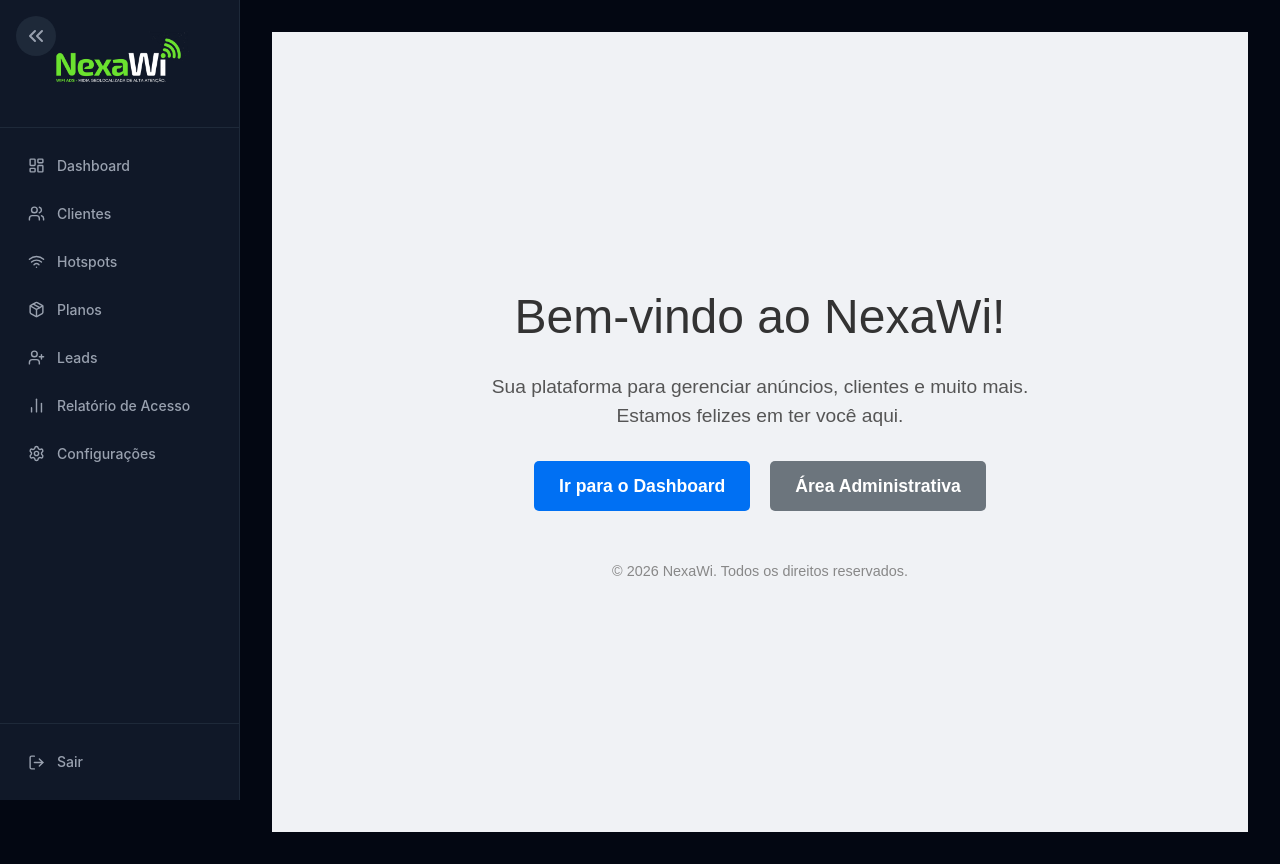
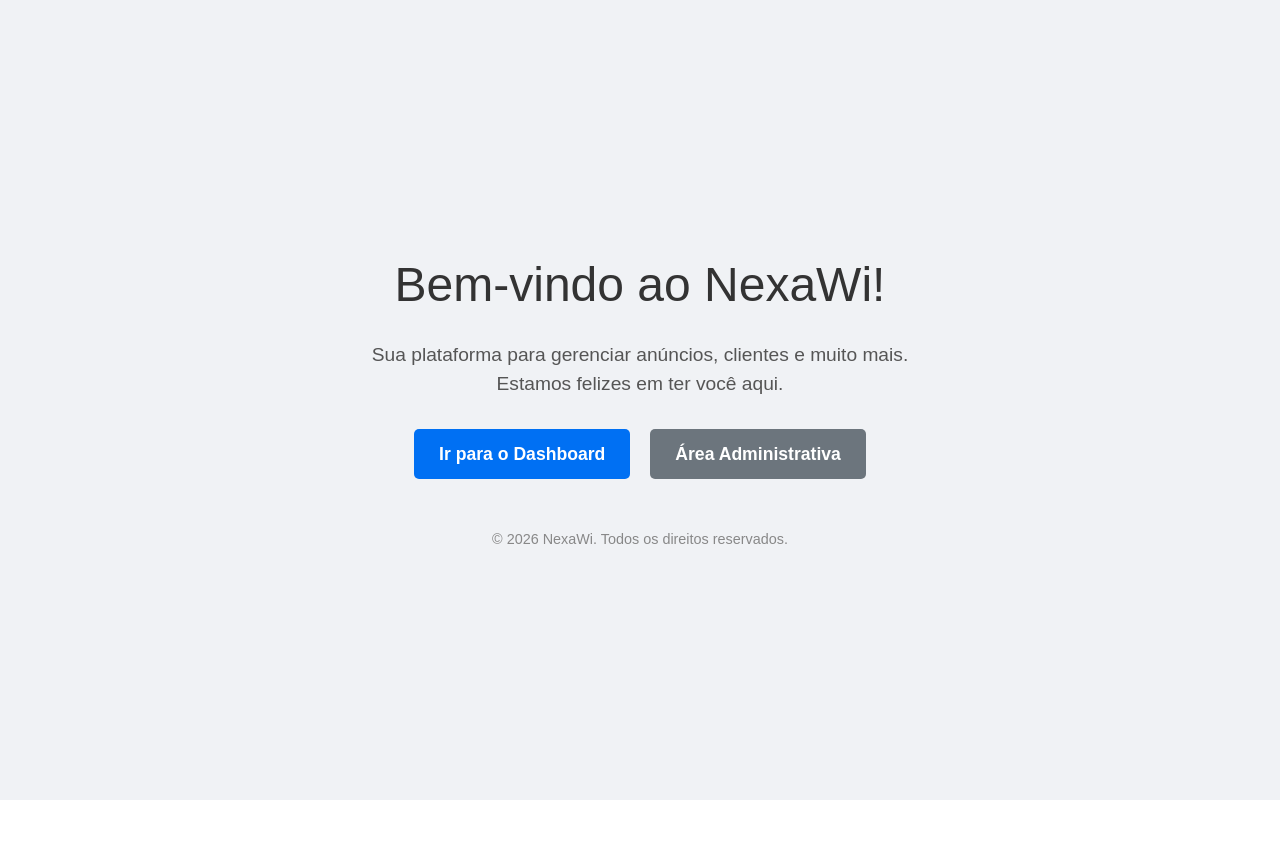
Before and after one commit to jamesnebou/nexawi-ads, a Next.js app: page / in a window 1280 px wide. After the commit the page ends 800 px from the top, so only its background shows below. Built offline with nearby package versions, Linux system fonts and the light colour scheme.

Commit message:
Volta ao funcional

```diff
--- a/src/app/layout.js
+++ b/src/app/layout.js
@@ -1,68 +1,14 @@
-// src/app/layout.js
-'use client'
-
-import { useState } from 'react'
-import { X, Menu, ChevronsLeft, ChevronsRight } from 'lucide-react'
-import Sidebar from '../components/Sidebar'
 import './globals.css'
 
+export const metadata = {
+  title: 'NexaWi ADS',
+  description: 'Painel Administrativo NexaWi ADS',
+}
+
 export default function RootLayout({ children }) {
-  const [isMobileSidebarOpen, setIsMobileSidebarOpen] = useState(false)
-  const [isDesktopSidebarCollapsed, setIsDesktopSidebarCollapsed] = useState(false)
-
-  const sidebarWidthClass = isDesktopSidebarCollapsed ? 'w-20' : 'w-60'
-  const mainMarginClass = isDesktopSidebarCollapsed ? 'md:ml-20' : 'md:ml-60'
-
   return (
     <html lang="pt-BR">
-      <head>
-        <link rel="icon" href="/minha-logo-icon.png" /> {/* Favicon */}
-        {/* Outras tags meta, title, etc. podem ir aqui se você tiver */}
-      </head>
-      <body>
-        <div className="flex min-h-screen bg-gray-950">
-          {/* Botão para abrir/fechar sidebar no mobile (canto superior direito) */}
-          <button
-            className="fixed top-4 right-4 z-50 p-2 rounded-full bg-gray-800 text-gray-400 md:hidden hover:bg-gray-700 transition-colors"
-            onClick={() => setIsMobileSidebarOpen(!isMobileSidebarOpen)}
-          >
-            {isMobileSidebarOpen ? <X size={24} /> : <Menu size={24} />}
-          </button>
-
-          {/* Botão para encolher/expandir sidebar no desktop (canto superior esquerdo) */}
-          <button
-            className="fixed top-4 left-4 z-50 p-2 rounded-full bg-gray-800 text-gray-400 hidden md:block hover:bg-gray-700 transition-colors"
-            onClick={() => setIsDesktopSidebarCollapsed(!isDesktopSidebarCollapsed)}
-          >
-            {isDesktopSidebarCollapsed ? <ChevronsRight size={24} /> : <ChevronsLeft size={24} />}
-          </button>
-
-          {/* Overlay para mobile quando sidebar está aberto */}
-          {isMobileSidebarOpen && (
-            <div
-              className="fixed inset-0 bg-black/50 z-30 md:hidden"
-              onClick={() => setIsMobileSidebarOpen(false)}
-            />
-          )}
-
-          {/* Sidebar */}
-          <aside
-            className={`fixed inset-y-0 left-0 z-40 bg-gray-900 border-r border-gray-800 flex-col transition-all duration-300 ease-in-out
-              ${isMobileSidebarOpen ? "translate-x-0 flex" : "-translate-x-full hidden"}
-              md:translate-x-0 md:flex ${sidebarWidthClass}`}
-          >
-            <Sidebar
-              onClose={() => setIsMobileSidebarOpen(false)}
-              isCollapsed={isDesktopSidebarCollapsed}
-            />
-          </aside>
-
-          {/* Conteúdo Principal */}
-          <main className={`flex-1 overflow-auto p-4 sm:p-6 md:p-8 ${mainMarginClass}`}>
-            {children}
-          </main>
-        </div>
-      </body>
+      <body>{children}</body>
     </html>
   )
 }
--- a/src/components/Sidebar.js
+++ b/src/components/Sidebar.js
@@ -1,92 +1,90 @@
-// src/components/Sidebar.js
 'use client'
 
+import { usePathname, useRouter } from 'next/navigation'
+import { signOut } from '@/lib/auth'
 import Image from 'next/image'
-import { usePathname, useRouter } from 'next/navigation'
-import { signOut } from 'next-auth/react'
 import {
-  Users, Wifi, UserPlus, DollarSign, Package, Settings, LogOut, LayoutDashboard, BarChart2
+  LayoutDashboard,
+  Users,
+  Wifi,
+  Package,
+  UserPlus,
+  DollarSign,
+  Settings,
+  LogOut,
+  Megaphone,
+  BarChart2 // NOVO: Ícone importado para o relatório
   } from 'lucide-react'
 
-const navigation = [
-  { label: "Dashboard", path: "/dashboard", icon: LayoutDashboard },
-  { label: "Clientes", path: "/dashboard/clientes", icon: Users },
-  { label: "Hotspots", path: "/dashboard/hotspots", icon: Wifi },
-  { label: "Planos", path: "/dashboard/planos", icon: Package },
-  { label: "Leads", path: "/dashboard/leads", icon: UserPlus },
-  { label: "Relatório de Acesso", path: "/dashboard/relatorios/acesso", icon: BarChart2 },
-  { label: "Configurações", path: "/dashboard/configuracoes", icon: Settings },
-];
+const menu = [
+  { label: 'Visão Geral', path: '/dashboard', icon: LayoutDashboard },
+  { label: 'Clientes', path: '/dashboard/clientes', icon: Users },
+  { label: 'Financeiro', path: '/dashboard/financeiro', icon: DollarSign },
+  { label: 'Hotspots', path: '/dashboard/hotspots', icon: Wifi },
+  { label: 'Anúncios', path: '/dashboard/anuncios', icon: Megaphone },
+  { label: 'Planos', path: '/dashboard/planos', icon: Package },
+  { label: 'Leads', path: '/dashboard/leads', icon: UserPlus },
+  // NOVO: Item de navegação para o Relatório de Acesso
+  { label: 'Relatório de Acesso', path: '/dashboard/relatorios/acesso', icon: BarChart2 },
+  { label: 'Configurações', path: '/dashboard/configuracoes', icon: Settings },
+]
 
-export default function Sidebar({ onClose, isCollapsed }) {
+// Adicione 'onClose' como uma prop
+export default function Sidebar({ onClose }) {
   const pathname = usePathname()
   const router = useRouter()
 
   async function handleSignOut() {
     await signOut()
-    router.push("/login")
-    onClose()
+    router.push('/login')
+    onClose() // Fecha o sidebar após sair
   }
 
   return (
+    // Removida a classe 'w-60' daqui, pois o layout pai já define a largura e a posição
     <div className="min-h-screen bg-gray-900 flex flex-col">
-      {/* Área do Logo */}
-      <div className={`px-6 py-6 border-b border-gray-800 flex items-center ${isCollapsed ? 'justify-center' : 'justify-center'}`}>
-        {/* Mostra logo completo ou ícone dependendo do estado de colapso */}
-        {!isCollapsed && (
+      <div className="px-6 py-6 border-b border-gray-800 flex items-center justify-center">
         <Image
-            src="/Nexa-logo.png" // Mantenha este se for o logo completo
+          src="/Nexa-logo.png"
           alt="Sua Logo"
           width={140}
           height={40}
-            priority={true}
+          priority
           className="object-contain"
         />
-        )}
-        {isCollapsed && (
-          <Image
-            src="/minha-logo-icon.png" // Caminho para a sua nova imagem de ícone
-            alt="Logo Icon"
-            width={32}
-            height={32}
-            priority={true}
-            className="object-contain"
-          />
-        )}
       </div>
 
-      {/* Itens de Navegação */}
       <nav className="flex-1 px-3 py-4 space-y-1">
-        {navigation.map(item => {
+        {menu.map((item) => {
           const Icon = item.icon
-          const isActive = pathname === item.path
+          const active = pathname === item.path
           return (
             <button
               key={item.path}
               onClick={() => {
                 router.push(item.path)
-                onClose()
+                onClose() // Fecha o sidebar após navegar para um item
               }}
-              className={`w-full flex items-center gap-3 px-4 py-3 rounded-xl text-sm font-medium transition-colors
-                ${isActive ? "bg-green-500/10 text-green-400" : "text-gray-400 hover:bg-gray-800 hover:text-white"}
-                ${isCollapsed ? 'justify-center' : ''}`}
+              className={`w-full flex items-center gap-3 px-4 py-3 rounded-xl text-sm font-medium transition-colors ${
+                active
+                  ? 'bg-green-500/10 text-green-400'
+                  : 'text-gray-400 hover:bg-gray-800 hover:text-white'
+              }`}
             >
               <Icon size={17} />
-              {!isCollapsed && item.label}
+              {item.label}
             </button>
           )
         })}
       </nav>
 
-      {/* Botão Sair */}
       <div className="px-3 py-4 border-t border-gray-800">
         <button
           onClick={handleSignOut}
-          className={`w-full flex items-center gap-3 px-4 py-3 rounded-xl text-sm font-medium text-gray-400 hover:bg-red-500/10 hover:text-red-400 transition-colors
-            ${isCollapsed ? 'justify-center' : ''}`}
+          className="w-full flex items-center gap-3 px-4 py-3 rounded-xl text-sm font-medium text-gray-400 hover:bg-red-500/10 hover:text-red-400 transition-colors"
         >
           <LogOut size={17} />
-          {!isCollapsed && "Sair"}
+          Sair
         </button>
       </div>
     </div>
```
Lines whose indentation alone changed are shown as unchanged.
